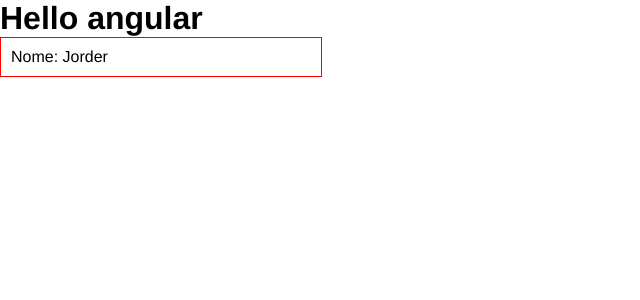
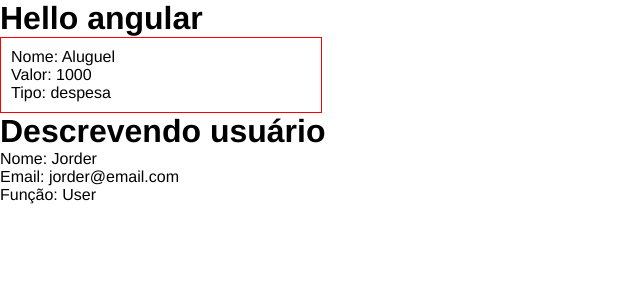
Before and after one commit to JorderGomes/estudo-angular, an Angular app in the folder estudo-angular/: page / in a window 1280 px wide. Shown: the top 300 px of the page, without its empty margins (0-640 px from the left). Built offline with nearby package versions, Linux system fonts and the light colour scheme.

Commit message:
sharing data between components

```diff
--- a/estudo-angular/src/app/app.component.html
+++ b/estudo-angular/src/app/app.component.html
@@ -1,2 +1,3 @@
 <h1>Hello angular</h1>
 <app-card></app-card>
+<app-card-grid [name]="userName" [userData]="userData"></app-card-grid>
--- a/estudo-angular/src/app/app.component.ts
+++ b/estudo-angular/src/app/app.component.ts
@@ -6,5 +6,10 @@ import { Component } from '@angular/core';
   styleUrl: './app.component.css'
 })
 export class AppComponent {
+  userName = "Jorder";
+  userData = {
+    email: "jorder@email.com",
+    role: "User"
+  }
   title = 'estudo-angular';
 }
--- a/estudo-angular/src/app/app.module.ts
+++ b/estudo-angular/src/app/app.module.ts
@@ -4,11 +4,13 @@ import { BrowserModule, provideClientHydration } from '@angular/platform-browser
 import { AppRoutingModule } from './app-routing.module';
 import { AppComponent } from './app.component';
 import { CardComponent } from './components/card/card.component';
+import { CardGridComponent } from './components/card-grid/card-grid.component';
 
 @NgModule({
   declarations: [
     AppComponent,
-    CardComponent
+    CardComponent,
+    CardGridComponent
   ],
   imports: [
     BrowserModule,
--- /dev/null
+++ b/estudo-angular/src/app/components/card-grid/card-grid.component.html
@@ -0,0 +1,4 @@
+<h1>Descrevendo usuário</h1>
+<p>Nome: {{name}}</p>
+<p>Email: {{userData.email}}</p>
+<p>Função: {{userData.role}}</p>
--- a/estudo-angular/src/app/components/card/card.component.html
+++ b/estudo-angular/src/app/components/card/card.component.html
@@ -1,3 +1,5 @@
 <div class="card">
     <p>Nome: {{ name }}</p>
+    <p>Valor: {{ value }}</p>
+    <p>Tipo: {{ type }}</p>
 </div>
--- a/estudo-angular/src/app/components/card/card.component.ts
+++ b/estudo-angular/src/app/components/card/card.component.ts
@@ -6,5 +6,7 @@ import { Component } from '@angular/core';
   styleUrl: './card.component.css'
 })
 export class CardComponent {
-  name:string = "Jorder";
+  name:string = "Aluguel";
+  value:number = 1000;
+  type:string = "despesa";
 }
```
Also changed, not shown: estudo-angular/src/app/components/card-grid/card-grid.component.ts (added, +11 -0 lines), estudo-angular/src/app/components/card-grid/card-grid.component.css (added), 1 other file (tests, documents, lock files or other folders).
